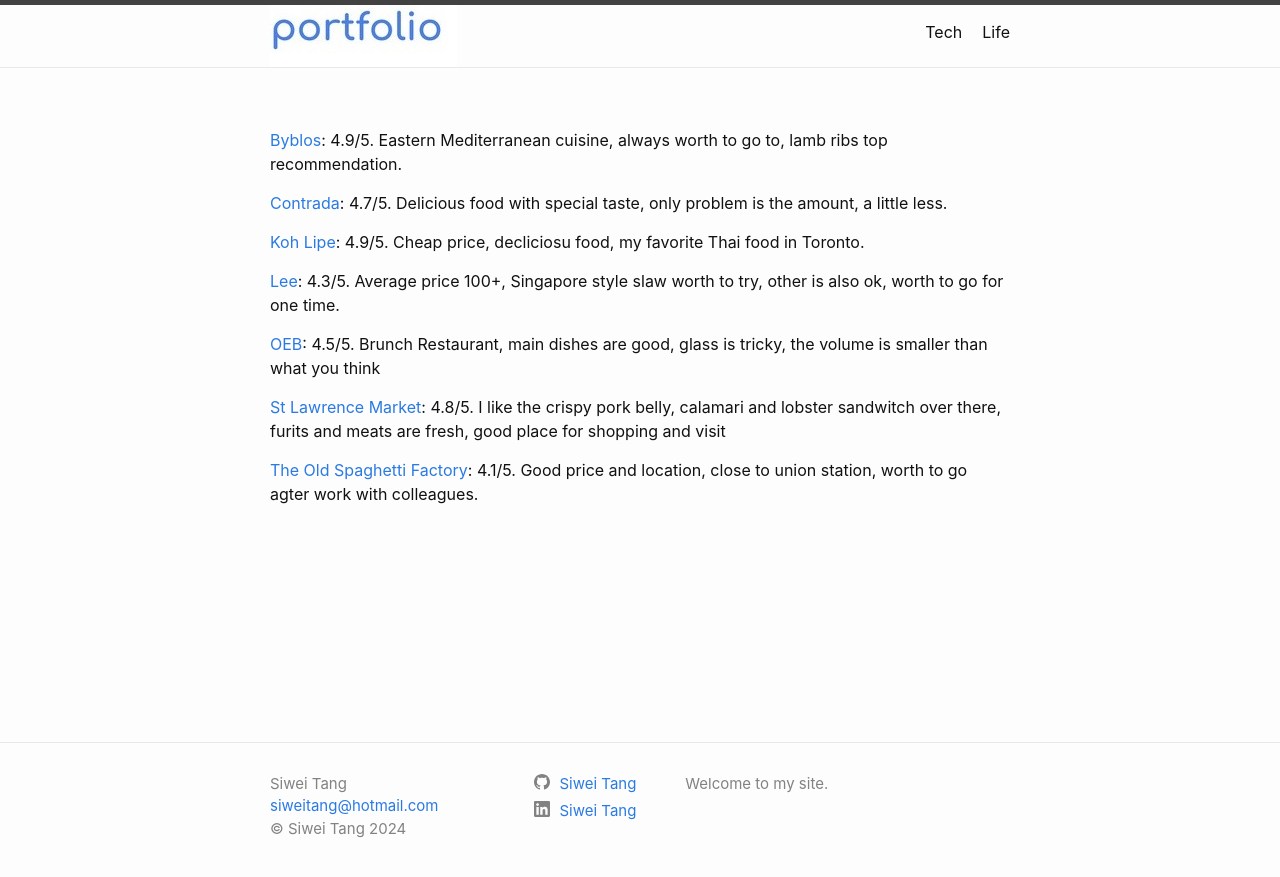
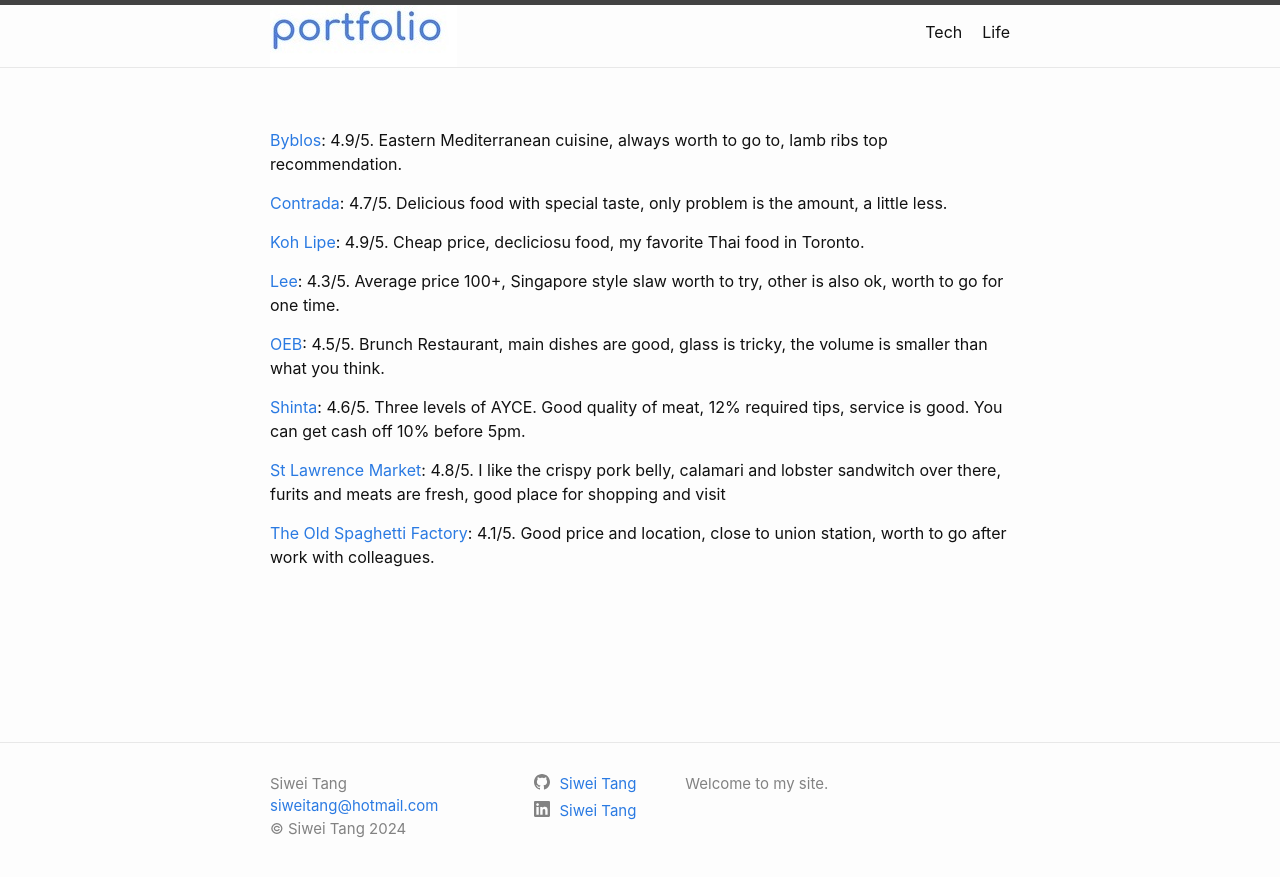
Before and after one commit to tangsiwei0831/portofolio, a Jekyll site: the page built from blog-life/_posts/2022-07-11-Restaurants-01.md, in a window 1280 px wide. Shown: the top 877 px of the page. Built offline with Jekyll 4.4.1, drawn with Linux system fonts in a browser that asks for light colours.

Commit message:
add shinta

```diff
--- a/blog-life/_posts/2022-07-11-Restaurants-01.md
+++ b/blog-life/_posts/2022-07-11-Restaurants-01.md
@@ -12,8 +12,10 @@ category: life
 
 [Lee](https://leerestaurant.com/): 4.3/5. Average price 100+, Singapore style slaw worth to try, other is also ok, worth to go for one time.
 
-[OEB](https://eatoeb.com/locations/toronto/?gclid=CjwKCAiAk9itBhASEiwA1my_61YsuBPw7S77-js1K5fg0TCPPQ18PB4cSD6sXOLOaIQ28aTUGCfYiBoCp1YQAvD_BwE): 4.5/5. Brunch Restaurant, main dishes are good, glass is tricky, the volume is smaller than what you think
+[OEB](https://eatoeb.com/locations/toronto/?gclid=CjwKCAiAk9itBhASEiwA1my_61YsuBPw7S77-js1K5fg0TCPPQ18PB4cSD6sXOLOaIQ28aTUGCfYiBoCp1YQAvD_BwE): 4.5/5. Brunch Restaurant, main dishes are good, glass is tricky, the volume is smaller than what you think.
+
+[Shinta](https://shintabbq.ca/): 4.6/5. Three levels of AYCE. Good quality of meat, 12% required tips, service is good. You can get cash off 10% before 5pm.
 
 [St Lawrence Market](http://www.stlawrencemarket.com/): 4.8/5. I like the crispy pork belly, calamari and lobster sandwitch over there, furits and meats are fresh, good place for shopping and visit
 
-[The Old Spaghetti Factory](https://oldspaghettifactory.ca/locations/toronto/): 4.1/5. Good price and location, close to union station, worth to go agter work with colleagues.
+[The Old Spaghetti Factory](https://oldspaghettifactory.ca/locations/toronto/): 4.1/5. Good price and location, close to union station, worth to go after work with colleagues.
```
Also changed, not shown: index.md (+1 -1 lines).
